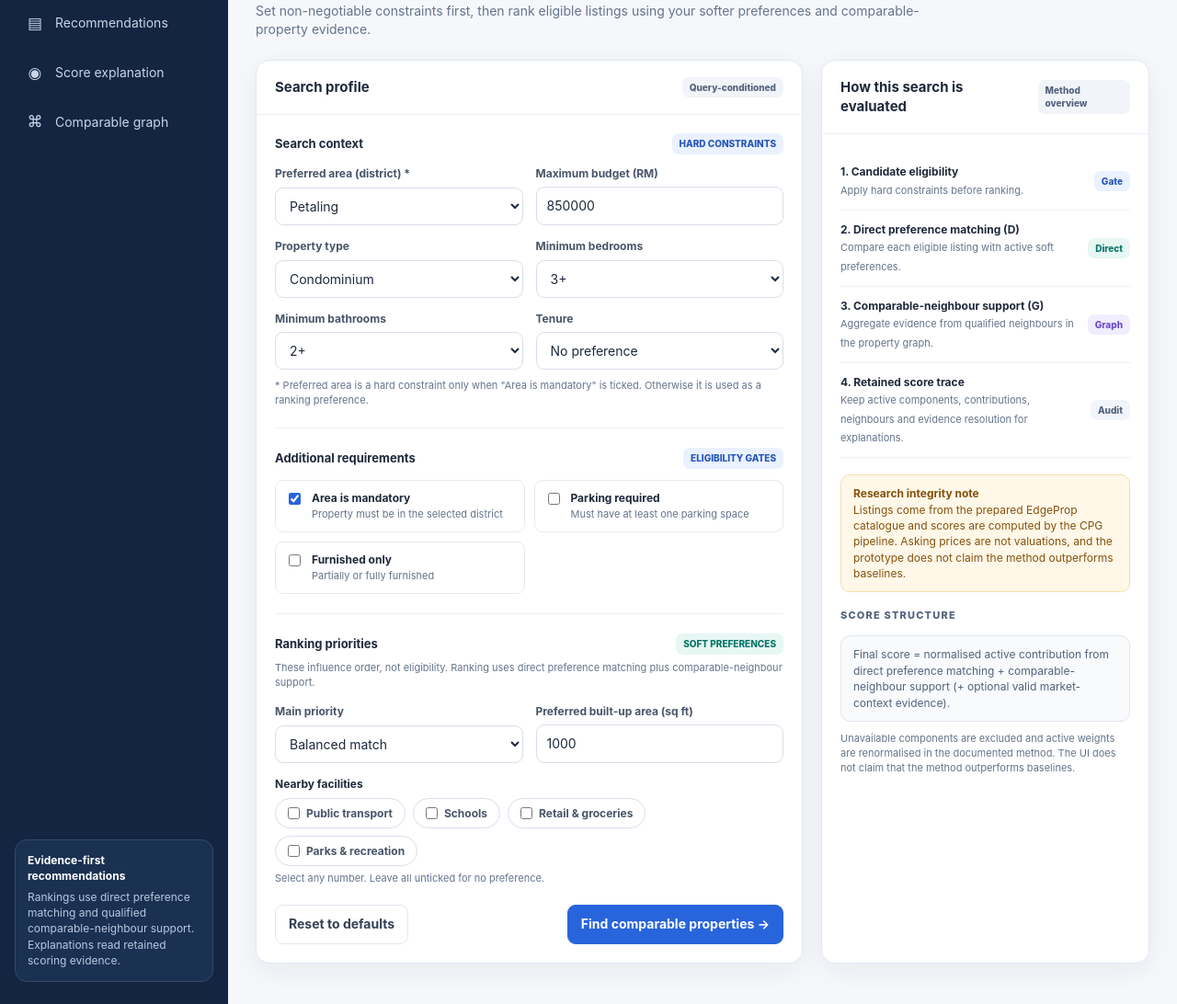
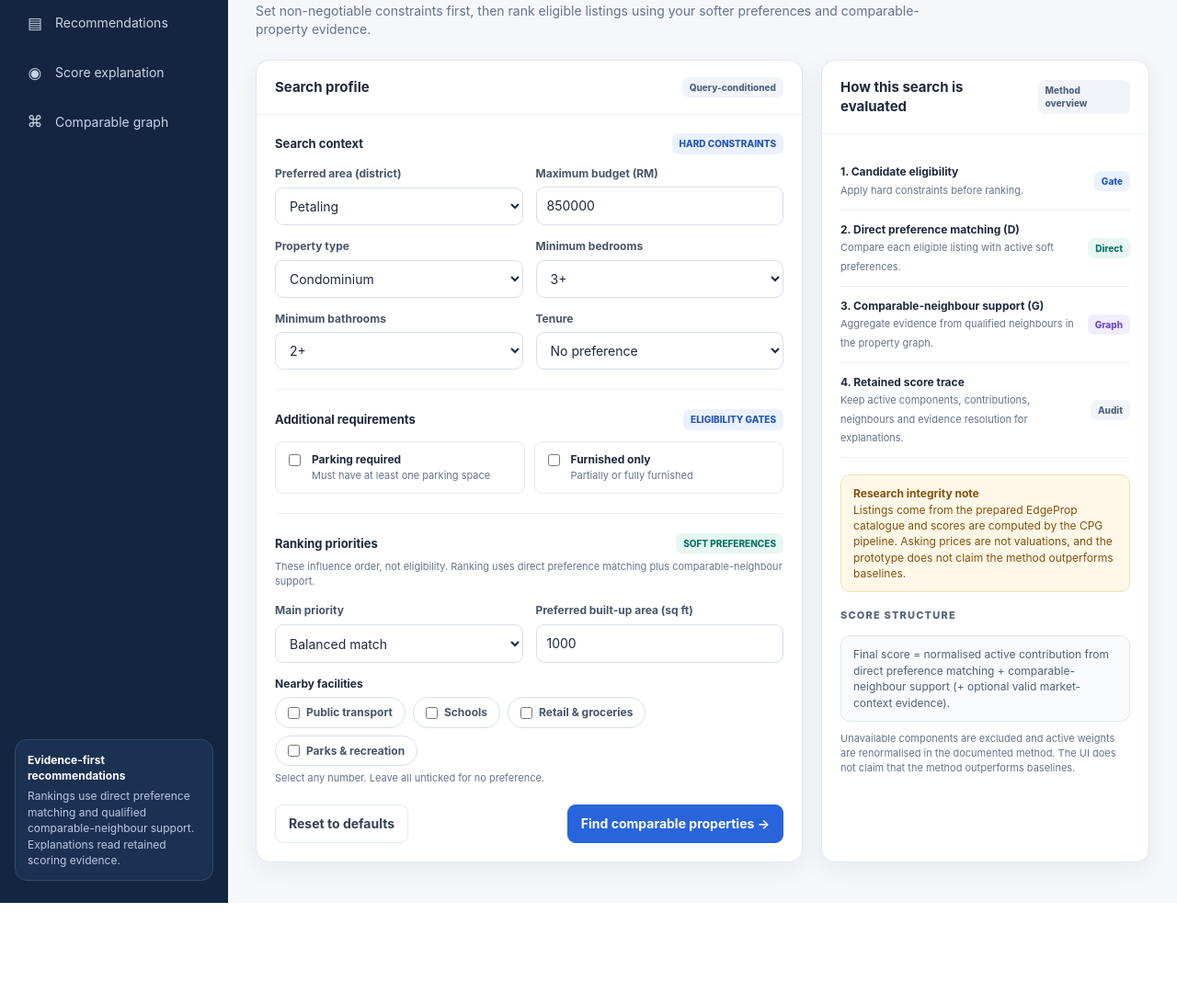
Before and after one commit to WongWeiXin/explainable-graph-based-recommender, a Flask app: page / in a window 1280 px wide. Shown: the part 166-1258 px from the top of the page at 92% size. After the commit the page ends 1148 px from the top, so only its background shows below. Run offline with Flask 3, Linux system fonts and the light colour scheme.

Commit message:
remove Location is mandatory (so district is a hard constraint)

```diff
--- a/recommender_service.py
+++ b/recommender_service.py
@@ -9,7 +9,7 @@ and the experiments share one implementation:
     graph + ranking   : ranking/cpg_ranker.py                          (rank_candidates)
 
 Search profile (field names follow frozen_queries_set.csv):
-    preferred_area, location_mandatory, max_budget_rm, property_type, min_bedrooms,
+    preferred_area (always a hard constraint), max_budget_rm, property_type, min_bedrooms,
     min_bathrooms, parking_required, furnished_only, tenure,
     main_priority, nearby_facilities (list), preferred_built_up_sqft
 """
@@ -56,14 +56,12 @@ FURNISHED_VALUES = {"partially furnished", "fully furnished"}
 BASE_WEIGHTS = {
     "price_value_fit": 0.25,   # lower asking price relative to budget
     "size_fit": 0.25,          # closeness to preferred built-up area
-    "location_fit": 0.20,      # preferred district (active only when area is not mandatory)
     "facility_fit": 0.15,      # selected nearby facilities (active only when any selected)
     # the remaining baseline components stay inactive: those attributes are hard constraints
 }
 PRIORITY_COMPONENT = {
     "price": "price_value_fit",
     "size": "size_fit",
-    "location": "location_fit",
     "facilities": "facility_fit",
 }
 PRIORITY_MULTIPLIER = 2.0  # main priority doubles that component's weight
@@ -118,7 +116,8 @@ def _number(v, name, minimum=0.0):
 def _facilities(v) -> list[str]:
     if v in (None, "", "No preference", "Any"):
         return []
-    items = [v] if isinstance(v, str) else list(v)
+    # benchmark files store several facilities as "A;B"; the web form sends a list
+    items = [x.strip() for x in v.split(";") if x.strip()] if isinstance(v, str) else list(v)
     unknown = [x for x in items if x not in FACILITY_COLUMNS]
     if unknown:
         raise QueryError(f"Unknown nearby facility: {', '.join(map(str, unknown))}")
@@ -129,8 +128,9 @@ def parse_profile(raw: dict) -> dict:
     budget = _number(raw.get("max_budget_rm"), "Maximum budget", minimum=1)
     if budget is None:
         raise QueryError("Maximum budget is required.")
-    area = str(raw.get("preferred_area") or "Any").strip()
-    area = None if area.casefold() in {"any", ""} else area
+    area = str(raw.get("preferred_area") or "").strip()
+    if not area or area.casefold() == "any":
+        raise QueryError("Preferred area (district) is required.")
     ptype = str(raw.get("property_type") or "Any").strip()
     tenure = str(raw.get("tenure") or "No preference").strip()
     priority = str(raw.get("main_priority") or "balanced").strip().casefold()
@@ -142,7 +142,6 @@ def parse_profile(raw: dict) -> dict:
     size = _number(raw.get("preferred_built_up_sqft"), "Preferred built-up area")
     return {
         "preferred_area": area,
-        "location_mandatory": bool(area) and _bool(raw.get("location_mandatory", True)),
         "max_budget_rm": budget,
         "property_type": None if ptype.casefold() == "any" else ptype,
         "min_bedrooms": _number(raw.get("min_bedrooms"), "Minimum bedrooms") or None,
@@ -173,9 +172,8 @@ def apply_hard_constraints(df: pd.DataFrame, prof: dict) -> tuple[pd.DataFrame,
     txt = lambda c: eligible[c].astype("string").str.strip().str.casefold()  # noqa: E731
 
     gate("max_budget_rm", prof["max_budget_rm"], num("price") <= prof["max_budget_rm"])
-    if prof["location_mandatory"]:
-        gate("preferred_area (district)", prof["preferred_area"],
-             txt("district") == prof["preferred_area"].casefold())
+    gate("preferred_area (district)", prof["preferred_area"],
+         txt("district") == prof["preferred_area"].casefold())
     if prof["property_type"]:
         gate("property_type", prof["property_type"], txt("property_type") == prof["property_type"].casefold())
     if prof["min_bedrooms"]:
@@ -208,8 +206,8 @@ def build_direct_query(prof: dict) -> dict:
             "target_bathroom": None,
             "target_built_up_area": prof["preferred_built_up_sqft"],
             "preferred_area": None,
-            # a mandatory district is already a hard constraint -> not scored again
-            "preferred_district": None if prof["location_mandatory"] else prof["preferred_area"],
+            # preferred area is a hard constraint -> not scored again as a preference
+            "preferred_district": None,
             "preferred_state": None,
             "preferred_tenure": None,
             "preferred_furnishing": None,
--- a/templates/index.html
+++ b/templates/index.html
@@ -1018,9 +1018,8 @@
                   </div>
                   <div class="formgrid">
                     <div class="field">
-                      <label for="location">Preferred area (district) *</label
+                      <label for="location">Preferred area (district)</label
                       ><select id="location">
-                        <option value="Any">Any area</option>
                         <optgroup label="Johor">
                           <option value="johor bahru">Johor Bahru</option>
                           <option value="kota tinggi">Kota Tinggi</option>
@@ -1176,24 +1175,12 @@
                       </select>
                     </div>
                   </div>
-                  <p class="muted tiny" style="margin: 10px 0 0">
-                    * Preferred area is a hard constraint only when "Area is
-                    mandatory" is ticked. Otherwise it is used as a ranking
-                    preference.
-                  </p>
                   <hr class="divider" />
                   <div class="subhead">
                     <h3>Additional requirements</h3>
                     <span class="tag hard">ELIGIBILITY GATES</span>
                   </div>
                   <div class="checkgrid">
-                    <label class="check"
-                      ><input type="checkbox" id="locationMandatory" checked />
-                      <div>
-                        <strong>Area is mandatory</strong
-                        ><span>Property must be in the selected district</span>
-                      </div></label
-                    >
                     <label class="check"
                       ><input type="checkbox" id="parking" />
                       <div>
@@ -1226,7 +1213,6 @@
                       <label for="priority">Main priority</label
                       ><select id="priority">
                         <option value="balanced" selected>Balanced match</option>
-                        <option value="location">Location</option>
                         <option value="price">Lower asking price</option>
                         <option value="size">Built-up area</option>
                         <option value="facilities">Facilities</option>
@@ -1553,7 +1539,6 @@
         return {
           // Hard constraints
           preferred_area: $("location").value,
-          location_mandatory: $("locationMandatory").checked,
           max_budget_rm: Number($("budget").value || 0),
           property_type: $("type").value,
           min_bedrooms: Number($("beds").value || 0),
@@ -1633,18 +1618,11 @@
         }
       }
       $("searchBtn").addEventListener("click", runSearch);
-      function syncLocationMandatory() {
-        const any = $("location").value === "Any";
-        $("locationMandatory").disabled = any;
-        if (any) $("locationMandatory").checked = false;
-      }
-      $("location").addEventListener("change", syncLocationMandatory);
       $("editSearch").addEventListener("click", () => go("search"));
       $("backResults").addEventListener("click", () => go("results"));
       $("graphToResults").addEventListener("click", () => go("results"));
       $("reset").addEventListener("click", () => {
         $("location").value = "petaling";
-        $("locationMandatory").checked = true;
         $("budget").value = 850000;
         $("type").value = "Condominium";
         $("beds").value = 3;
@@ -1657,7 +1635,6 @@
           .querySelectorAll('input[name="facility"]')
           .forEach((el) => (el.checked = false));
         $("minsize").value = 1000;
-        syncLocationMandatory();
         toast("Search fields reset");
       });
       function selected() {
```
